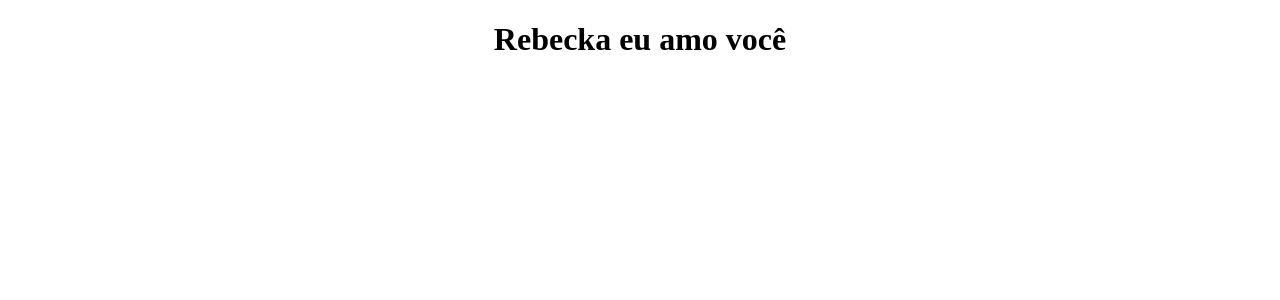
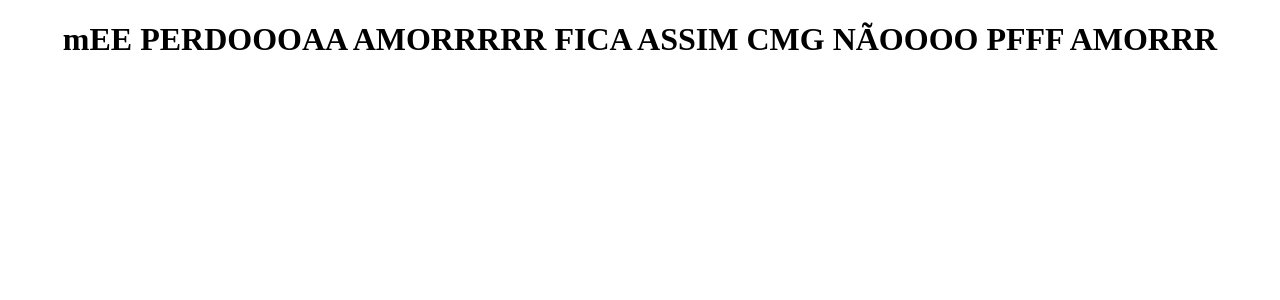
Before and after one commit to DevVictorAlves/clone-tabnews, a Next.js app: page / in a window 1280 px wide. Shown: the top 300 px of the page. Built offline with nearby package versions, Linux system fonts and the light colour scheme.

Commit message:
rebecka me poerdoa

```diff
--- a/pages/index.jsx
+++ b/pages/index.jsx
@@ -7,7 +7,7 @@ function Home() {
         alignItems: "center",
       }}
     >
-      Rebecka eu amo você
+      mEE PERDOOOAA AMORRRRR FICA ASSIM CMG NÃOOOO PFFF AMORRR
     </h1>
   );
 }
```
